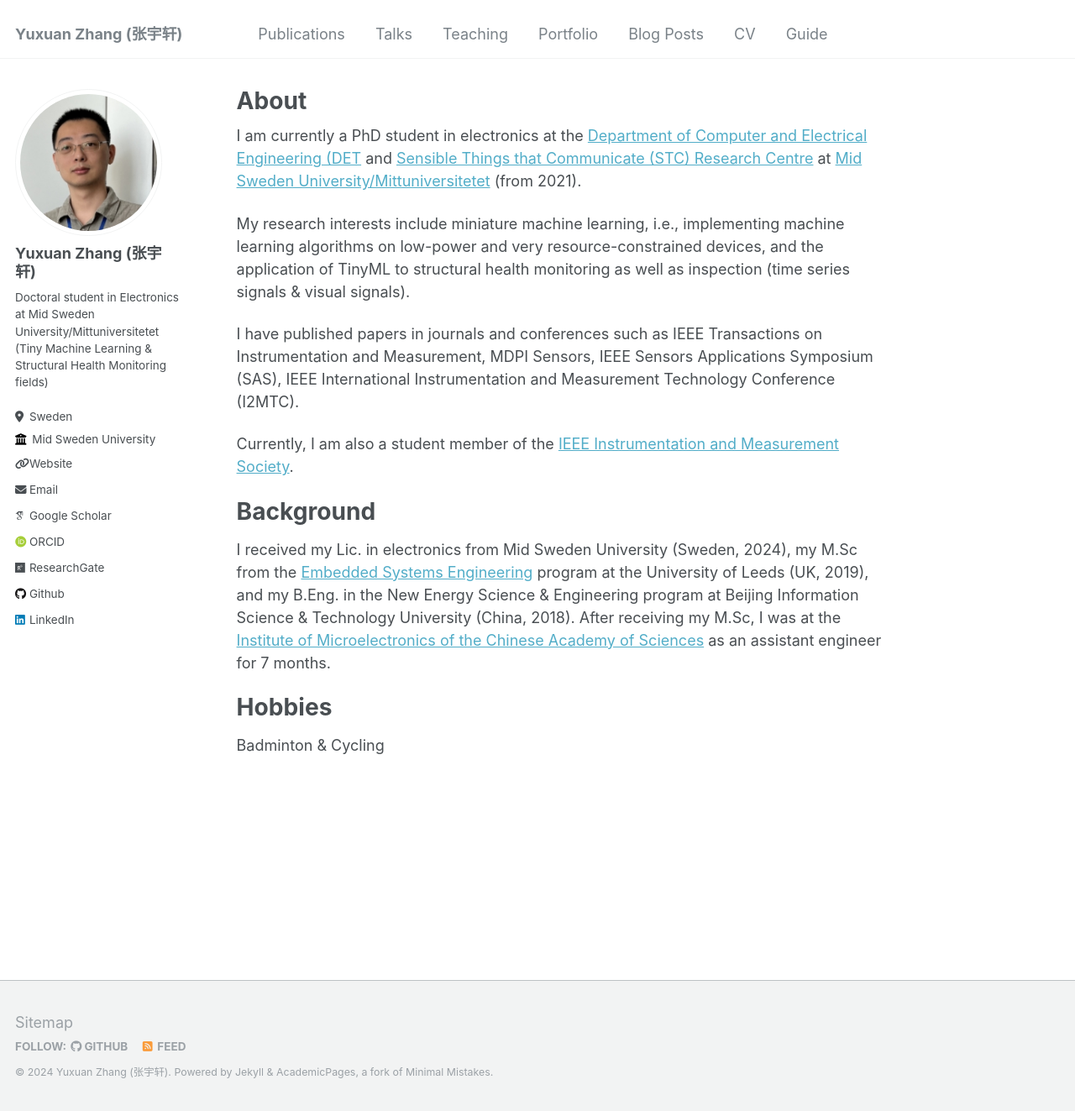
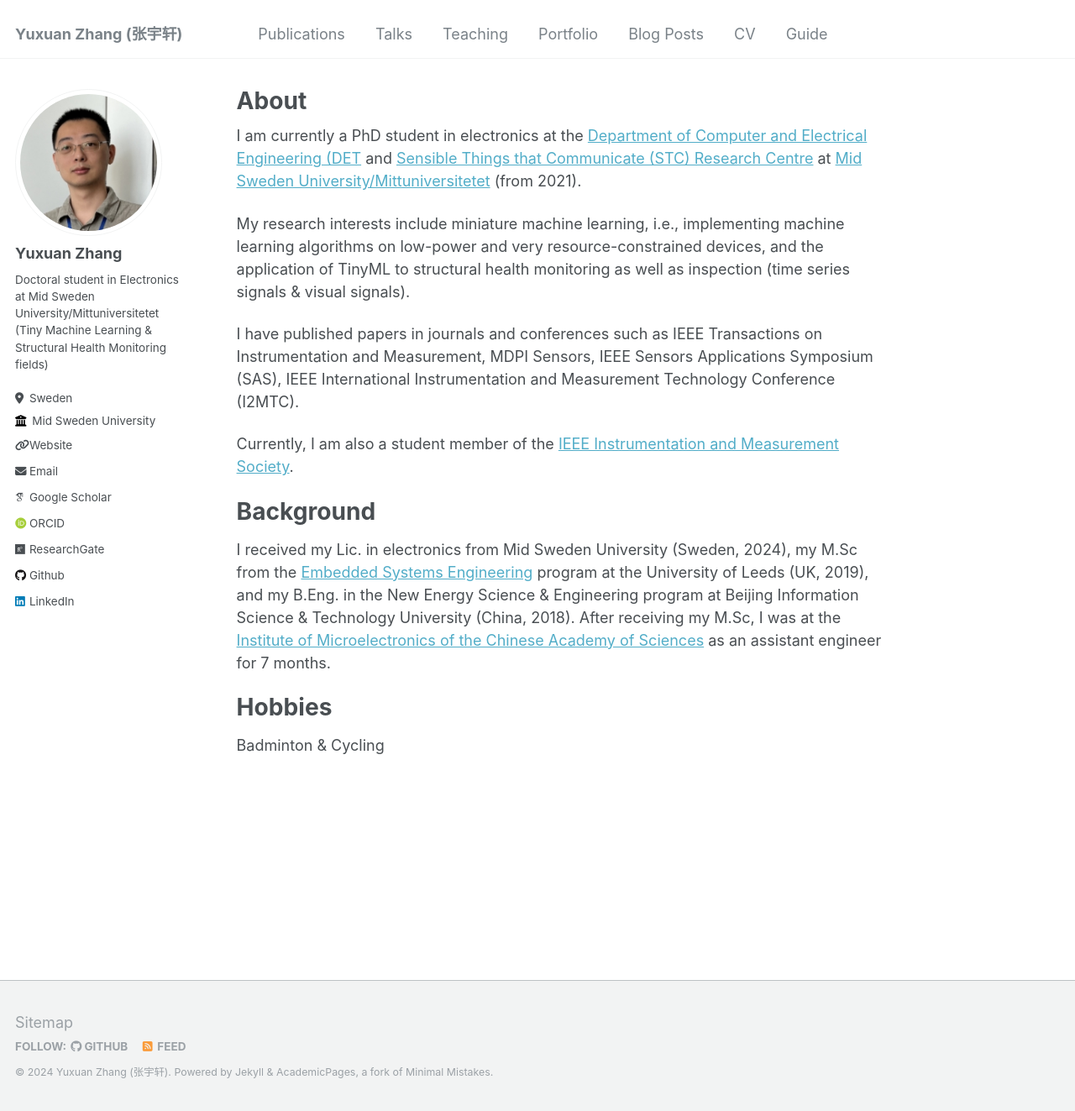
Before and after one commit to YuxuanZhang-96/YuxuanZhang-96.github.io, a Jekyll site: the page built from _pages/about.md, in a window 1280 px wide and 1323 px high. Shown: the whole window at 84% size. Built offline with Jekyll 4.4.1, drawn with Linux system fonts in a browser that asks for light colours; some web fonts are replaced.

Commit message:
Update _config.yml

```diff
--- a/_config.yml
+++ b/_config.yml
@@ -22,7 +22,7 @@ repository               : "academicpages/academicpages.github.io"
 author:
   # Biographic information
   avatar           : "profile.png"
-  name             : "Yuxuan Zhang (张宇轩)"
+  name             : "Yuxuan Zhang"
   bio              : "Doctoral student in Electronics at Mid Sweden University/Mittuniversitetet (Tiny Machine Learning & Structural Health Monitoring fields)"
   location         : "Sweden"
   employer         : "Mid Sweden University"
```
